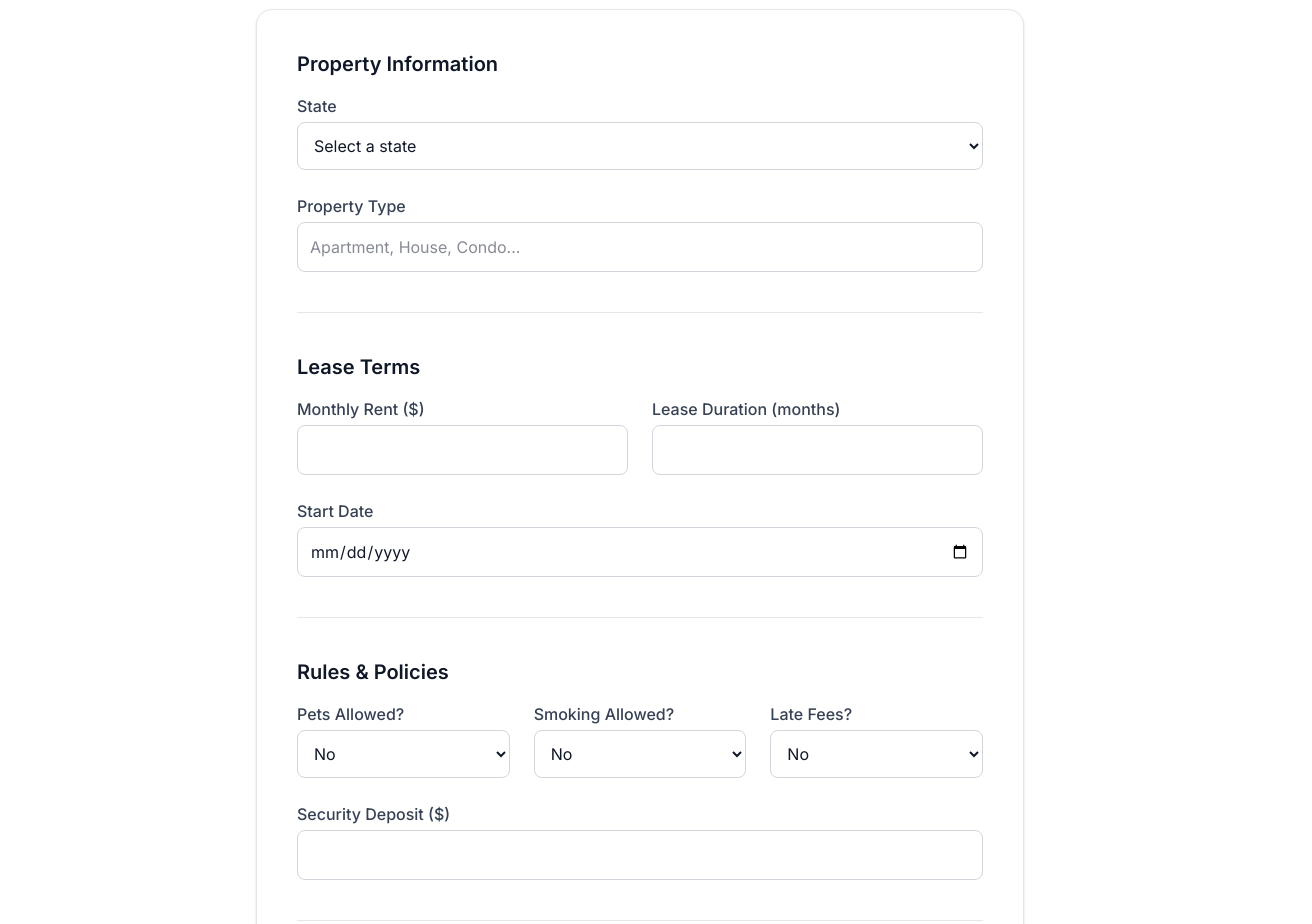
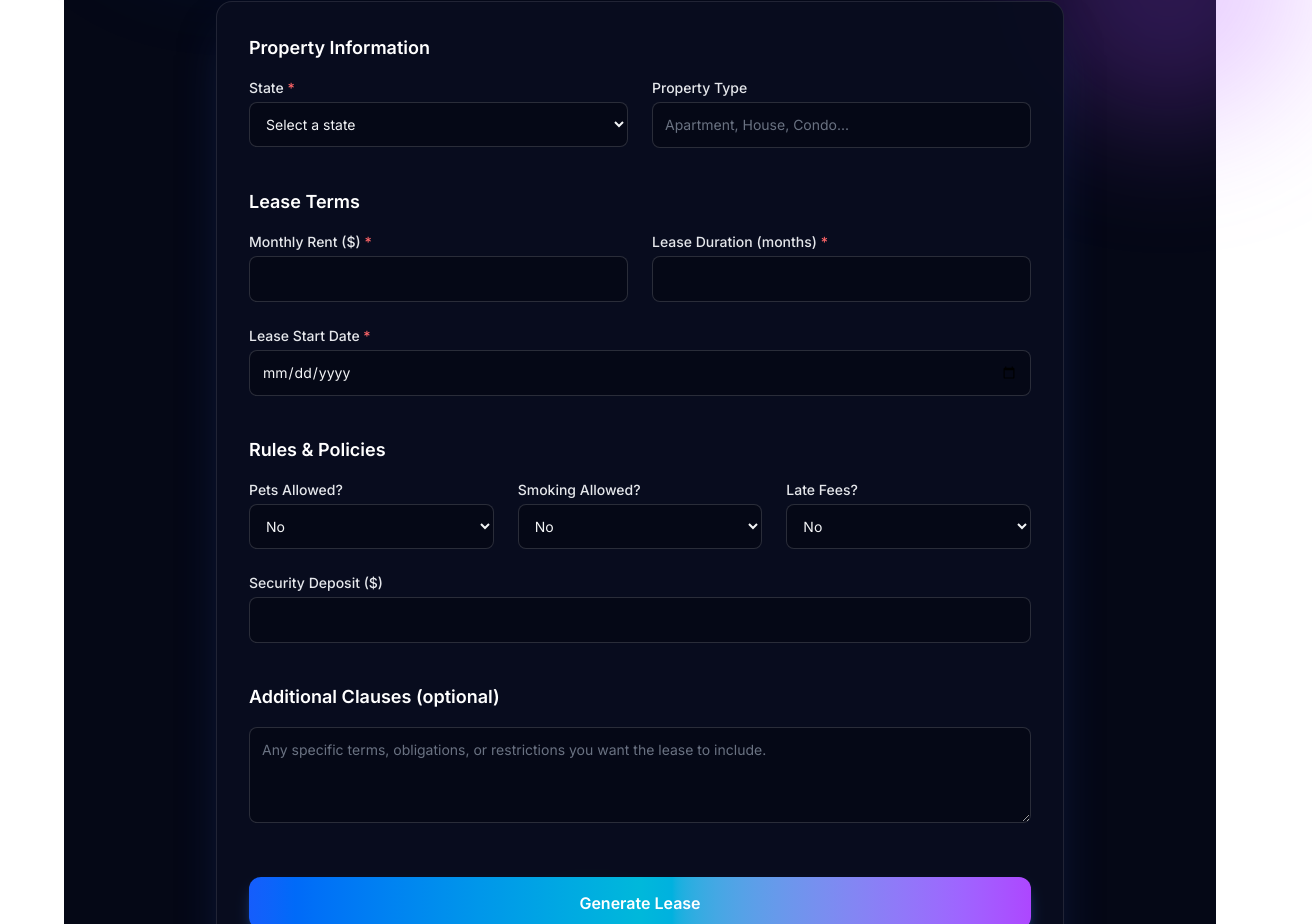
Before and after one commit to Shauliko/aileasebuilder, a Next.js app: page /generate-lease in a window 1280 px wide. Shown: the part 264-1188 px from the top of the page, 1312 px wide, since content can reach past the window. Built offline with nearby package versions, Linux system fonts and the light colour scheme.

Commit message:
Dark premium UI for generate-lease

```diff
--- a/app/generate-lease/page.tsx
+++ b/app/generate-lease/page.tsx
@@ -1,9 +1,17 @@
 "use client";
 
-import { useState } from "react";
+import { FormEvent, useState } from "react";
+
+const US_STATES = [
+  "AL","AK","AZ","AR","CA","CO","CT","DE","FL","GA","HI","ID","IL","IN","IA","KS",
+  "KY","LA","ME","MD","MA","MI","MN","MS","MO","MT","NE","NV","NH","NJ","NM","NY",
+  "NC","ND","OH","OK","OR","PA","RI","SC","SD","TN","TX","UT","VT","VA","WA","WV",
+  "WI","WY"
+];
 
 export default function GenerateLeasePage() {
   const [loading, setLoading] = useState(false);
+  const [error, setError] = useState<string | null>(null);
 
   const [form, setForm] = useState({
     state: "",
@@ -18,11 +26,19 @@ export default function GenerateLeasePage() {
     extraClauses: ""
   });
 
-  const updateField = (key: string, value: string) => {
+  const updateField = (key: keyof typeof form, value: string) => {
     setForm(prev => ({ ...prev, [key]: value }));
   };
 
-  const handleSubmit = async () => {
+  const handleSubmit = async (e: FormEvent) => {
+    e.preventDefault();
+    setError(null);
+
+    if (!form.state || !form.rent || !form.term || !form.startDate) {
+      setError("Please fill in state, rent, lease duration, and start date.");
+      return;
+    }
+
     setLoading(true);
 
     try {
@@ -31,140 +47,160 @@ export default function GenerateLeasePage() {
         body: JSON.stringify(form)
       });
 
+      if (!res.ok) {
+        throw new Error("Server error while generating lease.");
+      }
+
       const data = await res.json();
       localStorage.setItem("lease-result", JSON.stringify(data));
       window.location.href = "/download";
     } catch (err) {
-      alert("Error generating lease");
       console.error(err);
+      setError("Error generating lease. Please try again.");
+    } finally {
+      setLoading(false);
     }
-
-    setLoading(false);
   };
 
   return (
-    <div className="max-w-3xl mx-auto">
-      {/* HEADER */}
-      <div className="text-center mb-12 mt-10">
-        <h1 className="text-4xl font-bold text-gray-900">
+    <div className="relative -mx-6 -mt-10 min-h-[calc(100vh-4rem)] bg-[#050816] text-white">
+      {/* Glow background */}
+      <div className="pointer-events-none absolute inset-0">
+        <div className="absolute -top-32 left-10 h-64 w-64 rounded-full bg-blue-600/30 blur-3xl" />
+        <div className="absolute top-10 right-[-6rem] h-72 w-72 rounded-full bg-purple-500/25 blur-3xl" />
+        <div className="absolute bottom-[-6rem] left-1/3 h-72 w-72 rounded-full bg-cyan-400/20 blur-3xl" />
+      </div>
+
+      <div className="relative max-w-4xl mx-auto px-6 pt-16 pb-24">
+        {/* Header */}
+        <div className="text-center mb-10">
+          <h1 className="text-3xl md:text-4xl font-bold">
             Generate Your Lease Agreement
           </h1>
-        <p className="text-gray-600 mt-4 text-lg">
-          Enter your property details and create a fully compliant lease in minutes.
+          <p className="mt-3 text-gray-300 max-w-2xl mx-auto">
+            Fill in your property details once. AI Lease Builder will generate a
+            full, state-specific residential lease ready for signing.
           </p>
         </div>
 
-      {/* CARD */}
-      <div className="bg-white rounded-2xl shadow-sm border border-gray-200 p-10 space-y-10">
+        {/* Card */}
+        <form
+          onSubmit={handleSubmit}
+          className="rounded-2xl border border-white/10 bg-[#090d1f]/95 shadow-2xl shadow-blue-900/40 p-6 md:p-8 space-y-10"
+        >
+          {/* Error */}
+          {error && (
+            <div className="rounded-lg border border-red-500/60 bg-red-500/10 px-4 py-3 text-sm text-red-200">
+              {error}
+            </div>
+          )}
 
-        {/* SECTION 1 — BASIC INFO */}
-        <div>
-          <h2 className="text-xl font-semibold text-gray-900 mb-4">
+          {/* Section 1: Property Info */}
+          <section>
+            <h2 className="text-lg font-semibold mb-4 text-white">
               Property Information
             </h2>
 
-          <div className="space-y-6">
-
+            <div className="grid gap-6 md:grid-cols-2">
               {/* State */}
-            <div>
-              <label className="block text-gray-700 font-medium mb-1">
-                State
+              <div className="md:col-span-1">
+                <label className="block text-sm font-medium text-gray-200 mb-1">
+                  State <span className="text-red-400">*</span>
                 </label>
                 <select
-                className="w-full border border-gray-300 rounded-lg p-3 text-gray-900 focus:ring-2 focus:ring-blue-600"
+                  value={form.state}
                   onChange={(e) => updateField("state", e.target.value)}
+                  className="w-full rounded-lg border border-white/15 bg-[#050816] px-3 py-3 text-sm text-gray-100 focus:border-cyan-400 focus:outline-none focus:ring-1 focus:ring-cyan-400"
                 >
                   <option value="">Select a state</option>
-                {[
-                  "AL","AK","AZ","AR","CA","CO","CT","DE","FL","GA","HI","ID","IL","IN","IA","KS",
-                  "KY","LA","ME","MD","MA","MI","MN","MS","MO","MT","NE","NV","NH","NJ","NM","NY",
-                  "NC","ND","OH","OK","OR","PA","RI","SC","SD","TN","TX","UT","VT","VA","WA","WV",
-                  "WI","WY"
-                ].map(s => (
-                  <option key={s}>{s}</option>
+                  {US_STATES.map((s) => (
+                    <option key={s} value={s}>
+                      {s}
+                    </option>
                   ))}
                 </select>
               </div>
 
               {/* Property Type */}
-            <div>
-              <label className="block text-gray-700 font-medium mb-1">
+              <div className="md:col-span-1">
+                <label className="block text-sm font-medium text-gray-200 mb-1">
                   Property Type
                 </label>
                 <input
+                  value={form.propertyType}
+                  onChange={(e) => updateField("propertyType", e.target.value)}
                   placeholder="Apartment, House, Condo..."
-                className="w-full border border-gray-300 rounded-lg p-3 text-gray-900 focus:ring-2 focus:ring-blue-600"
-                onChange={(e) => updateField("propertyType", e.target.value)}
+                  className="w-full rounded-lg border border-white/15 bg-[#050816] px-3 py-3 text-sm text-gray-100 placeholder-gray-500 focus:border-cyan-400 focus:outline-none focus:ring-1 focus:ring-cyan-400"
                 />
               </div>
             </div>
-        </div>
+          </section>
 
-        <hr className="border-gray-200" />
-
-        {/* SECTION 2 — LEASE TERMS */}
-        <div>
-          <h2 className="text-xl font-semibold text-gray-900 mb-4">
+          {/* Section 2: Lease Terms */}
+          <section>
+            <h2 className="text-lg font-semibold mb-4 text-white">
               Lease Terms
             </h2>
 
-          <div className="grid grid-cols-1 md:grid-cols-2 gap-6">
-
+            <div className="grid gap-6 md:grid-cols-2">
               {/* Rent */}
               <div>
-              <label className="block text-gray-700 font-medium mb-1">
-                Monthly Rent ($)
+                <label className="block text-sm font-medium text-gray-200 mb-1">
+                  Monthly Rent ($) <span className="text-red-400">*</span>
                 </label>
                 <input
                   type="number"
-                className="w-full border rounded-lg p-3 border-gray-300 text-gray-900 focus:ring-2 focus:ring-blue-600"
+                  value={form.rent}
                   onChange={(e) => updateField("rent", e.target.value)}
+                  className="w-full rounded-lg border border-white/15 bg-[#050816] px-3 py-3 text-sm text-gray-100 focus:border-cyan-400 focus:outline-none focus:ring-1 focus:ring-cyan-400"
                 />
               </div>
 
-            {/* Lease Term */}
+              {/* Duration */}
               <div>
-              <label className="block text-gray-700 font-medium mb-1">
-                Lease Duration (months)
+                <label className="block text-sm font-medium text-gray-200 mb-1">
+                  Lease Duration (months){" "}
+                  <span className="text-red-400">*</span>
                 </label>
                 <input
                   type="number"
-                className="w-full border rounded-lg p-3 border-gray-300 text-gray-900 focus:ring-2 focus:ring-blue-600"
+                  value={form.term}
                   onChange={(e) => updateField("term", e.target.value)}
+                  className="w-full rounded-lg border border-white/15 bg-[#050816] px-3 py-3 text-sm text-gray-100 focus:border-cyan-400 focus:outline-none focus:ring-1 focus:ring-cyan-400"
                 />
               </div>
             </div>
 
             {/* Start Date */}
             <div className="mt-6">
-            <label className="block text-gray-700 font-medium mb-1">
-              Start Date
+              <label className="block text-sm font-medium text-gray-200 mb-1">
+                Lease Start Date <span className="text-red-400">*</span>
               </label>
               <input
                 type="date"
-              className="w-full border rounded-lg p-3 border-gray-300 text-gray-900 focus:ring-2 focus:ring-blue-600"
+                value={form.startDate}
                 onChange={(e) => updateField("startDate", e.target.value)}
+                className="w-full rounded-lg border border-white/15 bg-[#050816] px-3 py-3 text-sm text-gray-100 focus:border-cyan-400 focus:outline-none focus:ring-1 focus:ring-cyan-400"
               />
             </div>
-        </div>
+          </section>
 
-        <hr className="border-gray-200" />
-
-        {/* SECTION 3 — POLICIES */}
-        <div>
-          <h2 className="text-xl font-semibold text-gray-900 mb-4">
+          {/* Section 3: Policies */}
+          <section>
+            <h2 className="text-lg font-semibold mb-4 text-white">
               Rules & Policies
             </h2>
 
-          <div className="grid grid-cols-1 md:grid-cols-3 gap-6">
+            <div className="grid gap-6 md:grid-cols-3">
               {/* Pets */}
               <div>
-              <label className="block text-gray-700 font-medium mb-1">
+                <label className="block text-sm font-medium text-gray-200 mb-1">
                   Pets Allowed?
                 </label>
                 <select
-                className="w-full border rounded-lg p-3 border-gray-300 text-gray-900 focus:ring-2 focus:ring-blue-600"
+                  value={form.pets}
                   onChange={(e) => updateField("pets", e.target.value)}
+                  className="w-full rounded-lg border border-white/15 bg-[#050816] px-3 py-3 text-sm text-gray-100 focus:border-cyan-400 focus:outline-none focus:ring-1 focus:ring-cyan-400"
                 >
                   <option value="no">No</option>
                   <option value="yes">Yes</option>
@@ -173,12 +209,13 @@ export default function GenerateLeasePage() {
 
               {/* Smoking */}
               <div>
-              <label className="block text-gray-700 font-medium mb-1">
+                <label className="block text-sm font-medium text-gray-200 mb-1">
                   Smoking Allowed?
                 </label>
                 <select
-                className="w-full border rounded-lg p-3 border-gray-300 text-gray-900 focus:ring-2 focus:ring-blue-600"
+                  value={form.smoking}
                   onChange={(e) => updateField("smoking", e.target.value)}
+                  className="w-full rounded-lg border border-white/15 bg-[#050816] px-3 py-3 text-sm text-gray-100 focus:border-cyan-400 focus:outline-none focus:ring-1 focus:ring-cyan-400"
                 >
                   <option value="no">No</option>
                   <option value="yes">Yes</option>
@@ -187,12 +224,13 @@ export default function GenerateLeasePage() {
 
               {/* Late Fees */}
               <div>
-              <label className="block text-gray-700 font-medium mb-1">
+                <label className="block text-sm font-medium text-gray-200 mb-1">
                   Late Fees?
                 </label>
                 <select
-                className="w-full border rounded-lg p-3 border-gray-300 text-gray-900 focus:ring-2 focus:ring-blue-600"
+                  value={form.lateFees}
                   onChange={(e) => updateField("lateFees", e.target.value)}
+                  className="w-full rounded-lg border border-white/15 bg-[#050816] px-3 py-3 text-sm text-gray-100 focus:border-cyan-400 focus:outline-none focus:ring-1 focus:ring-cyan-400"
                 >
                   <option value="no">No</option>
                   <option value="yes">Yes</option>
@@ -202,47 +240,50 @@ export default function GenerateLeasePage() {
 
             {/* Deposit */}
             <div className="mt-6">
-            <label className="block text-gray-700 font-medium mb-1">
+              <label className="block text-sm font-medium text-gray-200 mb-1">
                 Security Deposit ($)
               </label>
               <input
                 type="number"
-              className="w-full border rounded-lg p-3 border-gray-300 text-gray-900 focus:ring-2 focus:ring-blue-600"
+                value={form.deposit}
                 onChange={(e) => updateField("deposit", e.target.value)}
+                className="w-full rounded-lg border border-white/15 bg-[#050816] px-3 py-3 text-sm text-gray-100 focus:border-cyan-400 focus:outline-none focus:ring-1 focus:ring-cyan-400"
               />
             </div>
-        </div>
+          </section>
 
-        <hr className="border-gray-200" />
-
-        {/* SECTION 4 — EXTRA CLAUSES */}
-        <div>
-          <h2 className="text-xl font-semibold text-gray-900 mb-4">
+          {/* Section 4: Additional Clauses */}
+          <section>
+            <h2 className="text-lg font-semibold mb-4 text-white">
               Additional Clauses (optional)
             </h2>
             <textarea
-            placeholder="Any extra terms or specific instructions..."
-            className="w-full border rounded-lg p-4 h-28 border-gray-300 text-gray-900 focus:ring-2 focus:ring-blue-600"
+              value={form.extraClauses}
               onChange={(e) => updateField("extraClauses", e.target.value)}
+              placeholder="Any specific terms, obligations, or restrictions you want the lease to include."
+              className="w-full rounded-lg border border-white/15 bg-[#050816] px-3 py-3 text-sm text-gray-100 min-h-[96px] placeholder-gray-500 focus:border-cyan-400 focus:outline-none focus:ring-1 focus:ring-cyan-400"
             />
-        </div>
+          </section>
 
-        {/* SUBMIT BUTTON */}
+          {/* Submit */}
+          <div className="pt-2">
             <button
-          onClick={handleSubmit}
+              type="submit"
               disabled={loading}
-          className={`w-full py-4 text-lg font-semibold rounded-xl text-white transition-all ${
+              className={`w-full py-3.5 rounded-xl text-sm md:text-base font-semibold shadow-lg transition ${
                 loading
-              ? "bg-blue-400 cursor-not-allowed"
-              : "bg-blue-600 hover:bg-blue-700 shadow-sm"
+                  ? "bg-gray-500 cursor-not-allowed"
+                  : "bg-gradient-to-r from-blue-600 via-cyan-500 to-purple-500 hover:opacity-90 shadow-blue-500/40"
               }`}
             >
-          {loading ? "Generating Lease..." : "Generate Lease"}
+              {loading ? "Generating your lease..." : "Generate Lease"}
             </button>
-
-        <p className="text-center text-gray-500 text-sm mt-2">
-          Your files will be ready instantly (PDF + DOCX)
+            <p className="mt-3 text-xs text-center text-gray-400">
+              Your lease will be generated as a multi-page agreement with PDF & DOCX ready to
+              download.
             </p>
+          </div>
+        </form>
       </div>
     </div>
   );
```
Lines whose indentation alone changed are shown as unchanged.
